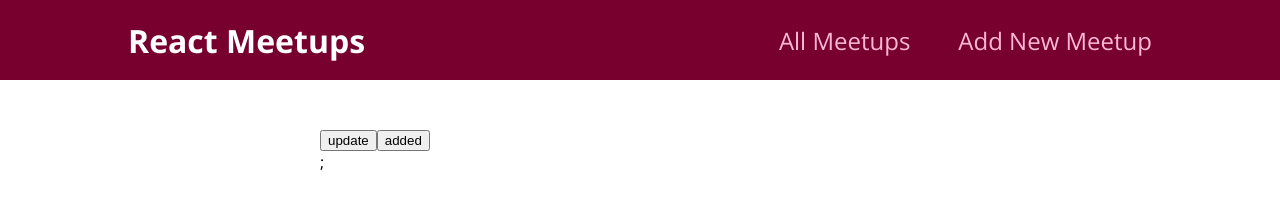
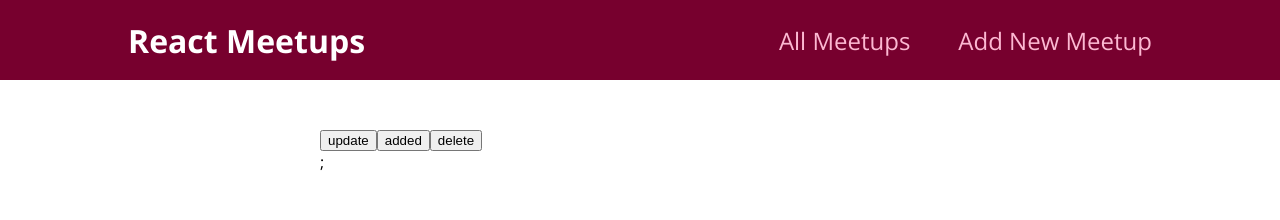
Before and after one commit to omjamnekar/git-practice, a Next.js app: page / in a window 1280 px wide. Shown: the top 220 px of the page. Built offline with nearby package versions, Linux system fonts and the light colour scheme.

Commit message:
created feature delete

```diff
--- a/pages/index.js
+++ b/pages/index.js
@@ -39,6 +39,7 @@ function HomePage(props) {
     <div>
       <button>update</button>
       <button>added</button>
+      <button>delete</button>
     </div>
   );
 }
```
